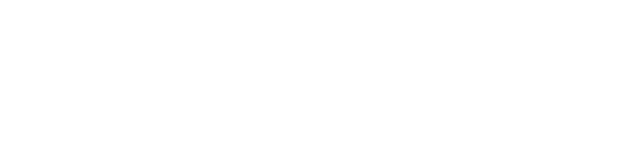
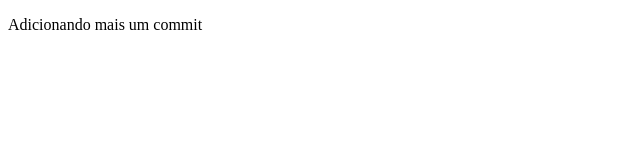
Before and after one commit to Guissdev/Testando-git, a plain HTML site: page index.html in a window 1280 px wide. Shown: the whole page, without its empty margins (0-640 px from the left). Drawn offline with Linux system fonts and the light colour scheme.

Commit message:
adicionando mais um commit

```diff
--- a/index.html
+++ b/index.html
@@ -7,6 +7,7 @@
     <title>Testando</title>
 </head>
 <body>
+    <p>Adicionando mais um commit</p>
     <script src="app.js"></script>
 </body>
 </html>
```
